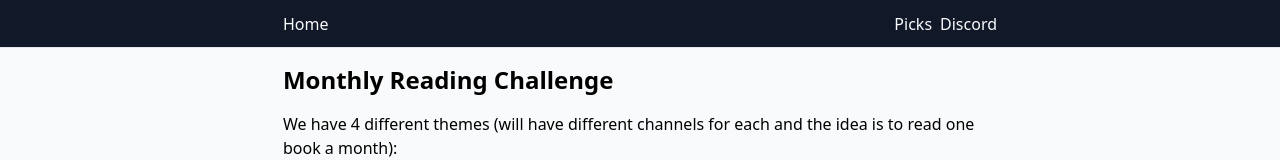
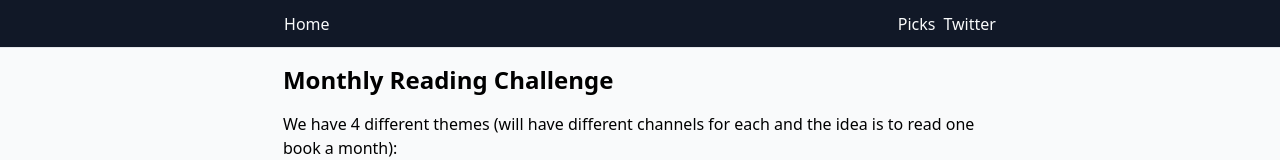
Before and after one commit to Logan1x/reademy-nextjs, a Next.js app: page / in a window 1280 px wide. Shown: the top 160 px of the page. Built offline with nearby package versions, Linux system fonts and the light colour scheme; no server answers.

Commit message:
Chore: Removed discord and changed to twitter

```diff
--- a/components/header.jsx
+++ b/components/header.jsx
@@ -10,8 +10,8 @@ export default function Header() {
         <Link href="/picks">
           <a className="hover:underline">Picks</a>
         </Link>
-        <Link href="https://discord.gg/fBNnvYK8ZZ">
-          <a className="hover:underline">Discord</a>
+        <Link href="https://twitter.com/ReademyCafe">
+          <a className="hover:underline">Twitter</a>
         </Link>
       </div>
     </nav>
```
